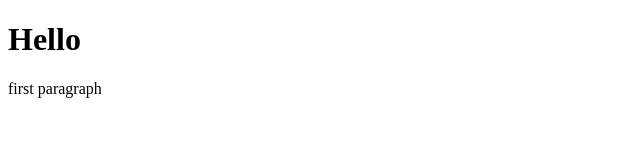
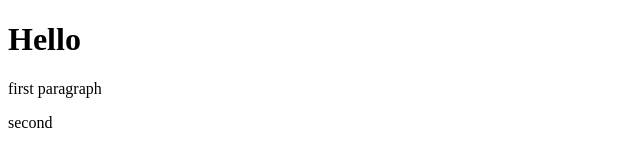
Before and after one commit to gershido/Test, a website: page index.html in a window 1280 px wide. Shown: the full height of the page, 0-640 px from the left. Drawn offline with Linux system fonts and the light colour scheme.

Commit message:
lite-server

```diff
--- a/index.html
+++ b/index.html
@@ -5,5 +5,6 @@
     <body>
         <h1> Hello </h1>
         <p> first paragraph </p>
+		<p> second </p>
     </body>
 </html>
```
Also changed, not shown: package.json (added, +24 -0 lines), 2 other files.
